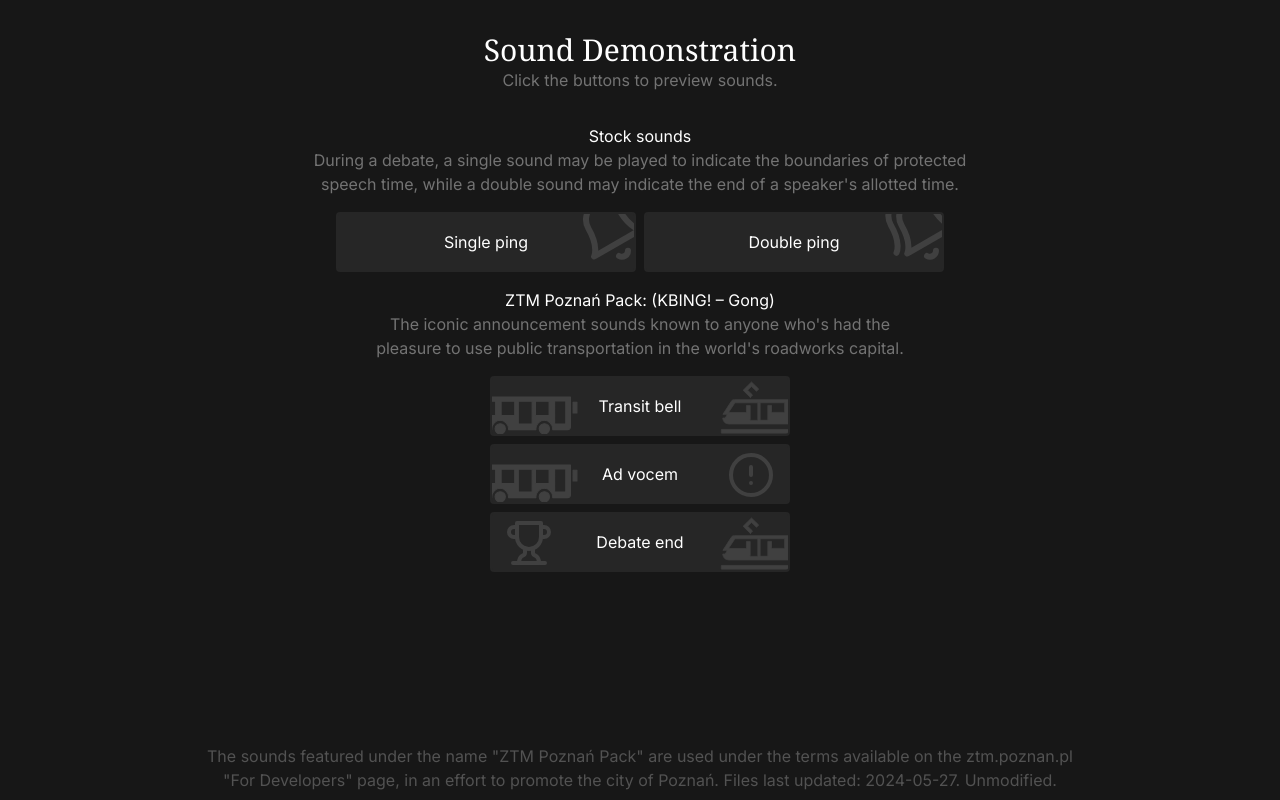
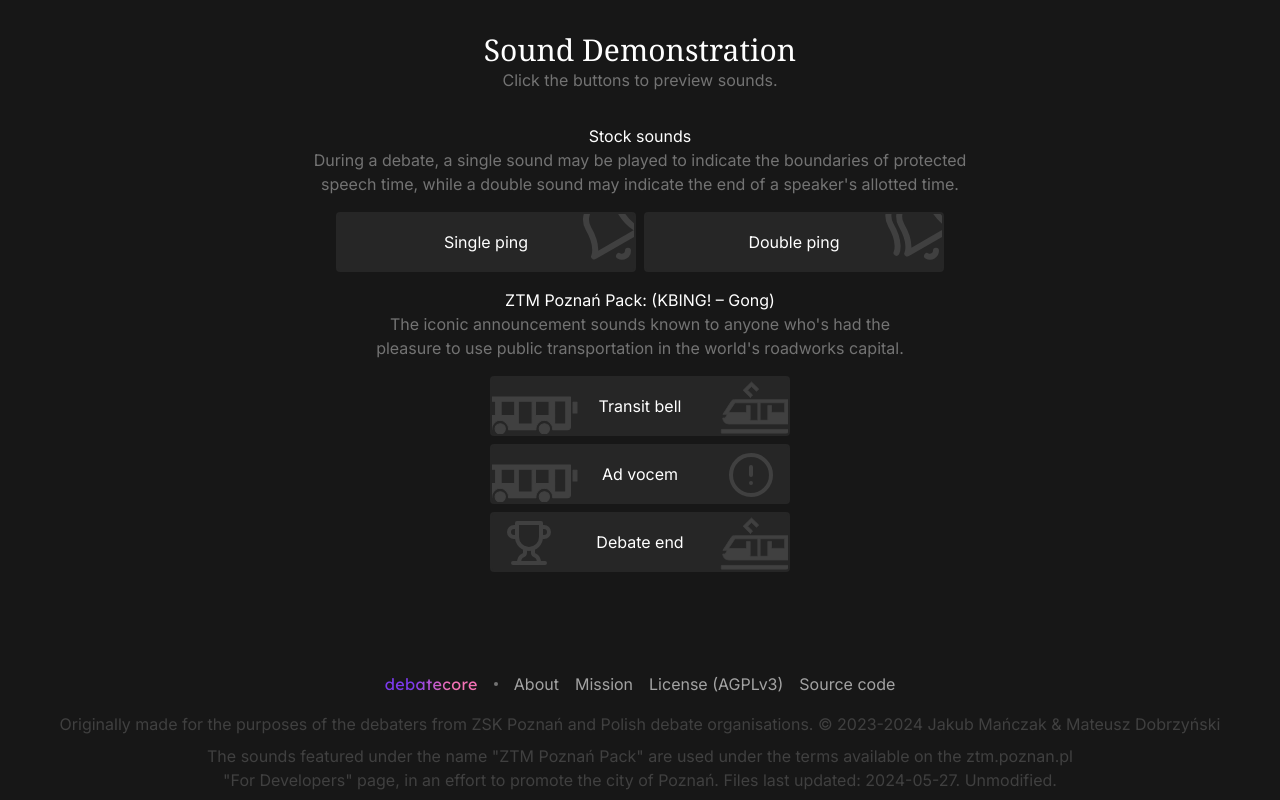
Before and after one commit to debatecore/debate-tools, a Next.js app: page /sound-demonstration in a window 1280 px wide. Built offline with nearby package versions, Linux system fonts and the light colour scheme; no server answers.

Commit message:
[23] add footer to pages, excl. clock page

```diff
--- a/src/app/debate-motion-generator/page.tsx
+++ b/src/app/debate-motion-generator/page.tsx
@@ -1,4 +1,5 @@
 "use client";
+import { DebatecoreFooter } from "@/components/DebatecoreFooter";
 import { MotionGenerator } from "@/components/MotionGenerator";
 import { useLang } from "@/lib/useLang";
 
@@ -14,6 +15,8 @@ export default function DebateMotionGenerator() {
       <div className="flex flex-col md:flex-row justify-center flex-wrap items-center gap-2 mt-4">
         <MotionGenerator />
       </div>
+      <div className="mt-auto" />
+      <DebatecoreFooter />
     </div>
   );
 }
--- a/src/app/oxford-debate/setup/page.tsx
+++ b/src/app/oxford-debate/setup/page.tsx
@@ -1,5 +1,6 @@
 "use client";
 import { DebateConfStringsPanel } from "@/components/DebateConfStringsPanel";
+import { DebatecoreFooter } from "@/components/DebatecoreFooter";
 import { GenericButton } from "@/components/GenericButton";
 import { GenericSelect } from "@/components/GenericSelect";
 import { LinkButton } from "@/components/LinkButton";
@@ -27,6 +28,7 @@ export default function OxfordDebateSetup() {
   const soundPackSelect = useLang("soundPackSelect");
   const soundPackDefault = useLang("defaultSoundsOption");
   return (
+    <div className="flex flex-col min-h-screen">
       <div className="mb-5 lg:mb-0">
         <h1 className="text-3xl mt-8 text-center font-serif">
           {useLang("oxfordDebateConfiguration")}
@@ -70,7 +72,10 @@ export default function OxfordDebateSetup() {
                     soundPacks.find((soundPack) => {
                       return soundPack.name == element;
                     }) || defaultSoundPack;
-                debateContext.setConf({ ...debateContext.conf, soundPack: soundPack });
+                  debateContext.setConf({
+                    ...debateContext.conf,
+                    soundPack: soundPack,
+                  });
                 },
               };
             })}
@@ -169,5 +174,8 @@ export default function OxfordDebateSetup() {
           </div>
         </div>
       </div>
+      <div className="mt-auto" />
+      <DebatecoreFooter />
+    </div>
   );
 }
--- a/src/app/sound-demonstration/page.tsx
+++ b/src/app/sound-demonstration/page.tsx
@@ -1,4 +1,5 @@
 "use client";
+import { DebatecoreFooter } from "@/components/DebatecoreFooter";
 import { SoundPlayerButton } from "@/components/SoundPlayer";
 import { IconAlertCircle } from "@/components/icons/AlertCircle";
 import { IconBell } from "@/components/icons/Bell";
@@ -40,7 +41,9 @@ export default function SoundTestPage() {
             righticon={IconDoubleBell}
           />
         </div>
-        <p className="text-center mt-4">{useLang("soundDemonstrationPoznanPack")}</p>
+        <p className="text-center mt-4">
+          {useLang("soundDemonstrationPoznanPack")}
+        </p>
         <p className="text-neutral-500 px-2 text-justify sm:text-center sm:text-balance">
           {useLang("soundDemonstrationPoznanPackFlavortext")}
         </p>
@@ -75,7 +78,9 @@ export default function SoundTestPage() {
           )}
         </div>
       </div>
-      <p className="text-neutral-600 px-2 p-2 text-justify sm:text-balance sm:text-center mt-auto mx-auto max-w-7xl">
+      <div className="mt-auto" />
+      <DebatecoreFooter />
+      <p className="text-neutral-700 px-2 pb-2 text-justify sm:text-balance sm:text-center mx-auto max-w-7xl">
         {useLang("soundDemonstrationDisclaimer")}
       </p>
     </div>
```
Lines whose indentation alone changed are shown as unchanged.
